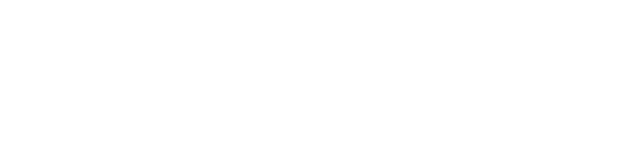
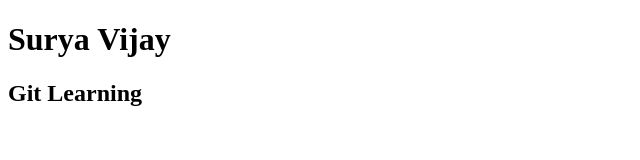
Before and after one commit to Surya-Vijay/Git-Workflow, a plain HTML site: page index.html in a window 1280 px wide. Shown: the whole page, without its empty margins (0-640 px from the left). Drawn offline with Linux system fonts and the light colour scheme.

Commit message:
add file

```diff
--- /dev/null
+++ b/app.js
@@ -0,0 +1 @@
+console.log("Surya Vijay")
--- a/index.html
+++ b/index.html
@@ -6,6 +6,7 @@
     <title>Working Directory</title>
 </head>
 <body>
-
+    <h1>Surya Vijay</h1>
+    <h2>Git Learning</h2>
 </body>
 </html>
```
